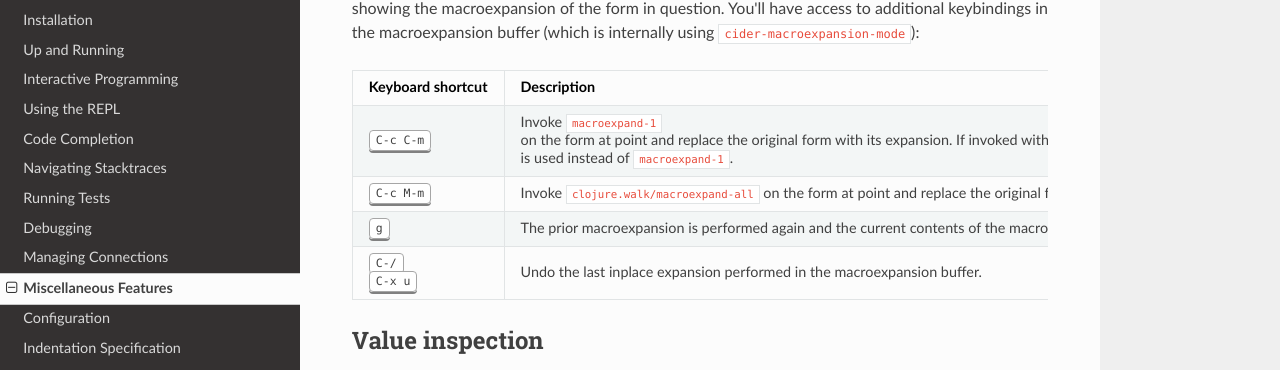
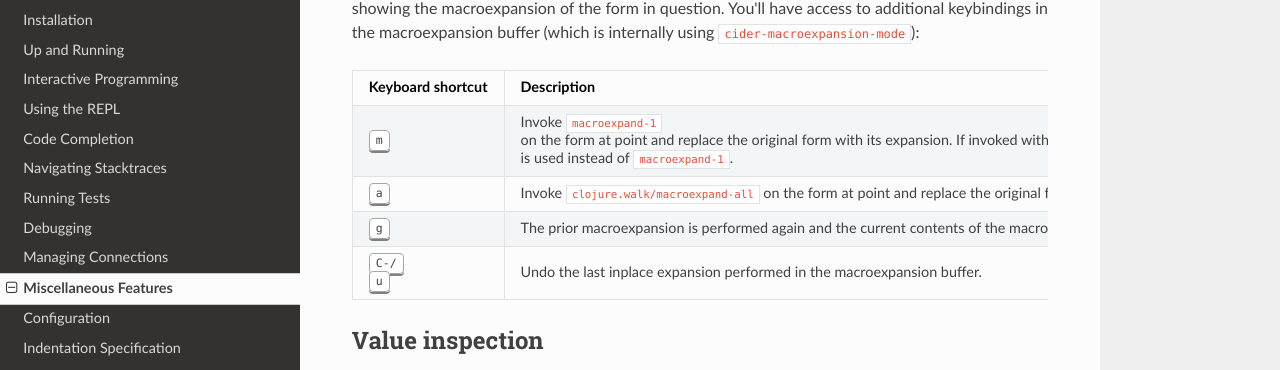
Before and after one commit to clojure-emacs/cider, an MkDocs documentation site: the page built from doc/miscellaneous_features.md, in a window 1280 px wide and 900 px high, scrolled down 719 px. Shown: the part 126-496 px from the top of the window. Built offline with MkDocs 1.6.1, drawn with Linux system fonts in a browser that asks for light colours; nearby versions of some CDN libraries; old or Windows-style settings are respelled for this version of MkDocs.

```diff
--- a/doc/miscellaneous_features.md
+++ b/doc/miscellaneous_features.md
@@ -39,12 +39,12 @@ result in a new buffer, showing the macroexpansion of the form in
 question. You'll have access to additional keybindings in the macroexpansion
 buffer (which is internally using `cider-macroexpansion-mode`):
 
-Keyboard shortcut               | Description
---------------------------------|-------------------------------
-<kbd>C-c C-m</kbd>              | Invoke `macroexpand-1` on the form at point and replace the original form with its expansion.  If invoked with a prefix argument, `macroexpand` is used instead of `macroexpand-1`.
-<kbd>C-c M-m</kbd>              | Invoke `clojure.walk/macroexpand-all` on the form at point and replace the original form with its expansion.
-<kbd>g</kbd>                    | The prior macroexpansion is performed again and the current contents of the macroexpansion buffer are replaced with the new expansion.
-<kbd>C-/</kbd> <br/> <kbd>C-x u</kbd> | Undo the last inplace expansion performed in the macroexpansion buffer.
+Keyboard shortcut                 | Description
+----------------------------------|-------------------------------
+<kbd>m</kbd>                      | Invoke `macroexpand-1` on the form at point and replace the original form with its expansion.  If invoked with a prefix argument, `macroexpand` is used instead of `macroexpand-1`.
+<kbd>a</kbd>                      | Invoke `clojure.walk/macroexpand-all` on the form at point and replace the original form with its expansion.
+<kbd>g</kbd>                      | The prior macroexpansion is performed again and the current contents of the macroexpansion buffer are replaced with the new expansion.
+<kbd>C-/</kbd> <br/> <kbd>u</kbd> | Undo the last inplace expansion performed in the macroexpansion buffer.
 
 ## Value inspection
 
```
Also changed, not shown: CHANGELOG.md (+1 -0 lines), 1 other file.
